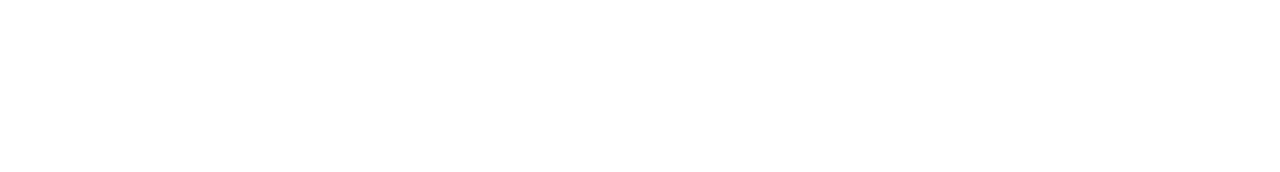
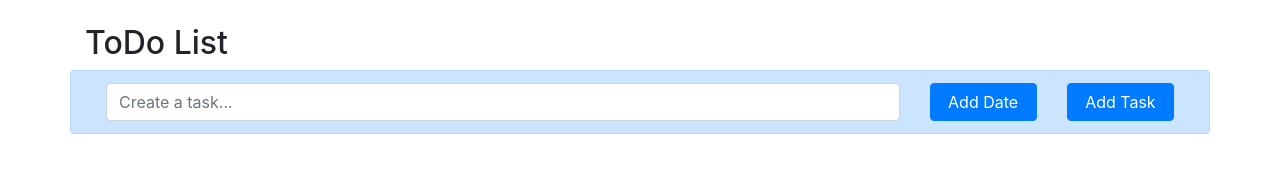
Before and after one commit to Sakshisrivastava413/ToDo-List-In-PlainJS, a plain HTML site: page index.html in a window 1280 px wide. Drawn offline with nearby package versions, Linux system fonts and the light colour scheme.

Commit message:
added cool input box

```diff
--- a/index.html
+++ b/index.html
@@ -11,6 +11,29 @@
 </head>
 
 <body>
+    <div class="container">
+        <div class="row mt-4">
+          <div class="col">
+            <h2>ToDo List</h2>
+          </div>
+        </div>
+        <div class="row  alert alert-primary">
+          <div class="col-9">
+            <input type="text" class="form-control" placeholder="Create a task..." aria-label="Username" aria-describedby="basic-addon1"
+              id="input">
+
+          </div>
+          <div class="col align-items-end">
+            <button type="button" class="btn btn-primary btn-md btn-block">Add Date</button>
+
+          </div>
+          <div class="col align-items-end">
+            <button type="button" class="btn btn-primary btn-md btn-block" onclick="addTask()" id="adding">Add Task</button>
+          </div>
+        </div>
+        <div id="list-items"></div>
+    </div>
+
 </body>
 
 </html>
```
